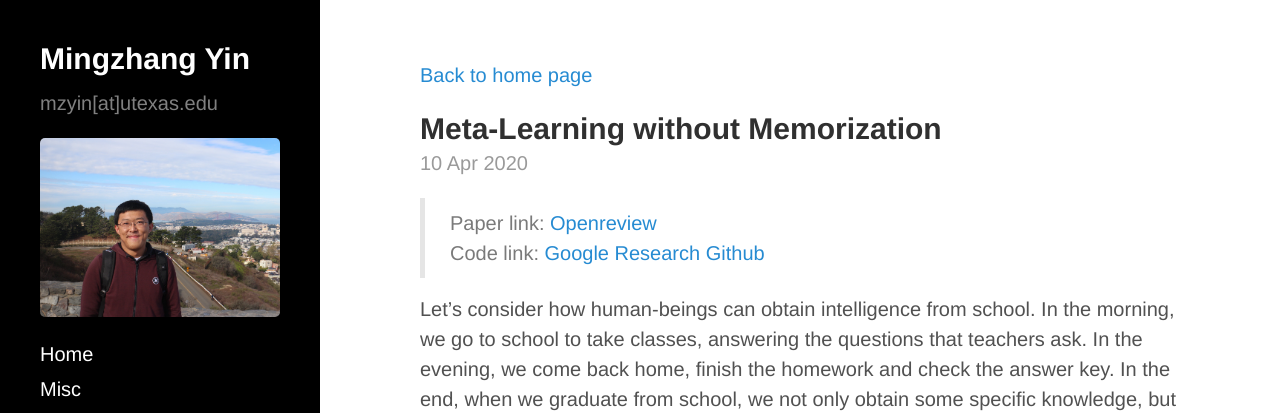
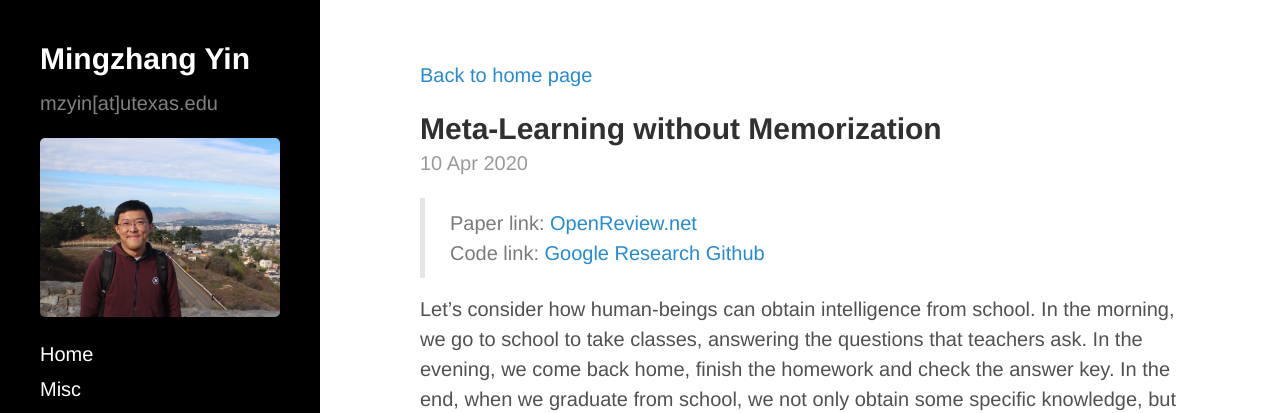
Before and after one commit to mingzhang-yin/mingzhang-yin.github.io, a Jekyll site: the page built from _posts/2020-04-10-Meta-learning-without-Memorization.md, in a window 1280 px wide and 900 px high. Shown: the top 413 px of the window. Built offline with Jekyll 4.4.1, drawn with Linux system fonts in a browser that asks for light colours; nearby versions of some CDN libraries; formulas are drawn with MathJax 3.

Commit message:
Update 2020-04-10-Meta-learning-without-Memorization.md

```diff
--- a/_posts/2020-04-10-Meta-learning-without-Memorization.md
+++ b/_posts/2020-04-10-Meta-learning-without-Memorization.md
@@ -7,7 +7,7 @@ comments: false
 use_math: true
 ---
 
->  Paper link: [Openreview](https://openreview.net/pdf?id=BklEFpEYwS)
+>  Paper link: [OpenReview.net](https://openreview.net/pdf?id=BklEFpEYwS)
 >  Code link: [Google Research Github](https://github.com/google-research/google-research/tree/master/meta_learning_without_memorization)
 
 Let's consider how human-beings can obtain intelligence from school. In the morning, we go to school to take classes, answering the questions that teachers ask. In the evening, we come back home, finish the homework and check the answer key. In the end, when we graduate from school, we not only obtain some specific knowledge, but have learnt how to learn.  Meta-learning is a paradigm in artificial intelligence that mimics such learning procedure. By leveraging past experience from previous tasks, it aims to adapt fast to a few training data when it comes to a new task. tldr: we identify a common pitfall that prevents the fast adaptation for a variety of meta-learning algorithms and propose a method to prevent this pitfall.
```
